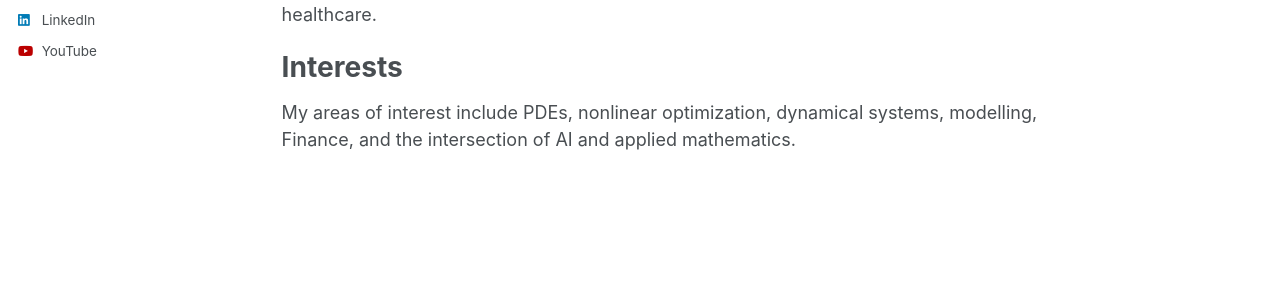
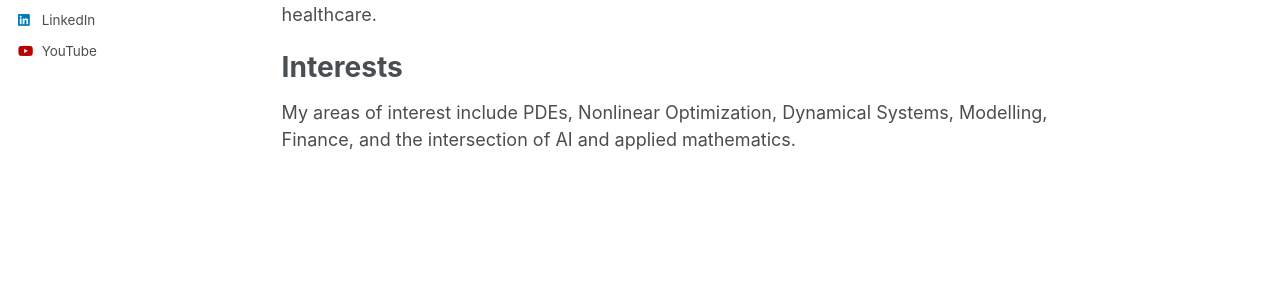
Before and after one commit to pedroblossbraga/pedroblossbraga.github.io, a Jekyll site: the page built from _pages/about.md, in a window 1280 px wide and 1103 px high. Shown: the part 545-840 px from the top of the window. Built offline with Jekyll 4.4.1, drawn with Linux system fonts in a browser that asks for light colours.

```diff
--- a/_pages/about.md
+++ b/_pages/about.md
@@ -15,4 +15,4 @@ Additionally, I have over five years of professional experience as a data scient
 
 Interests
 ======
-My areas of interest include PDEs, nonlinear optimization, dynamical systems, modelling, Finance, and the intersection of AI and applied mathematics.
+My areas of interest include PDEs, Nonlinear Optimization, Dynamical Systems, Modelling, Finance, and the intersection of AI and applied mathematics.
```
